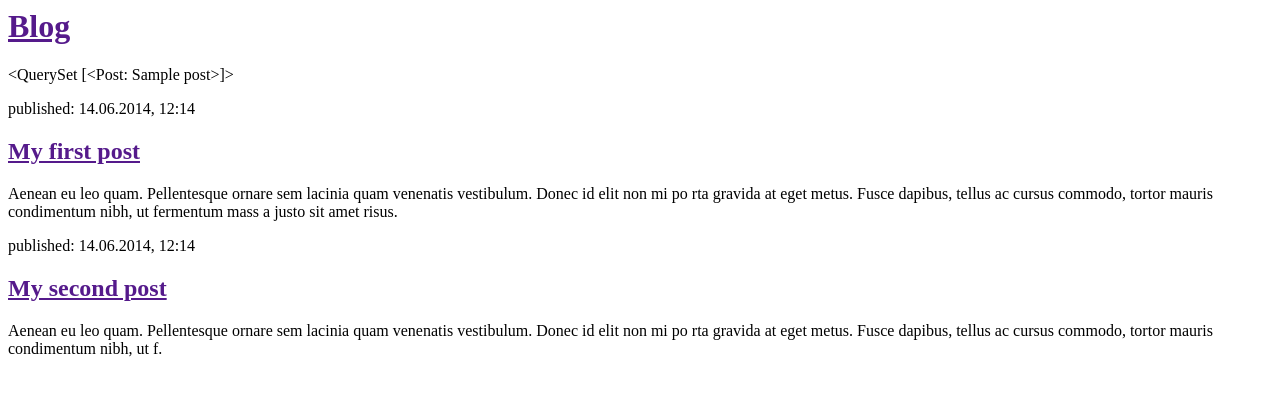
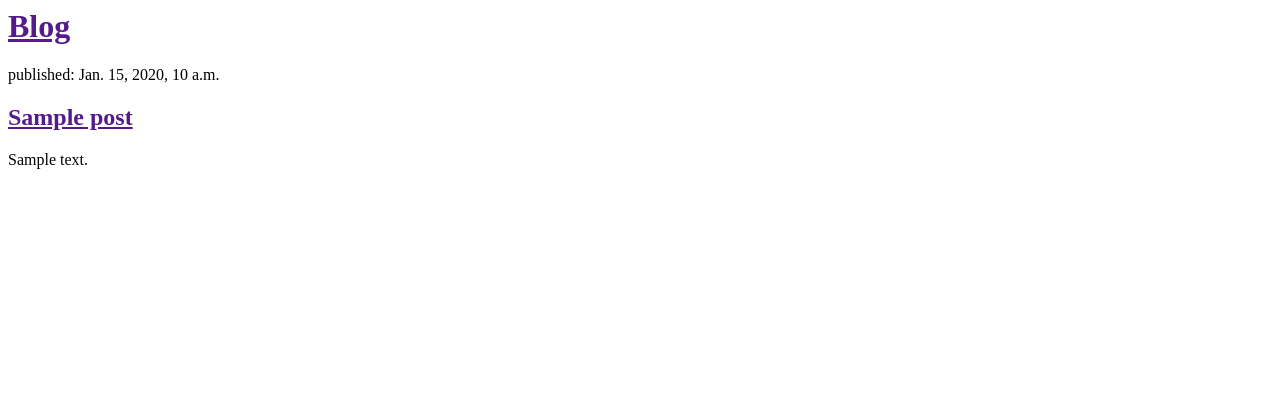
Before and after one commit to olivia-js/my-first-blog, a Django app: page / in a window 1280 px wide. Shown: the top 396 px of the page. Run offline with Django 3.2, Linux system fonts and the light colour scheme; tables that the repository leaves empty hold one stand-in row (values such as "Sample post").

Commit message:
fixed bug to ensure all posts are displyed

```diff
--- a/blog/templates/blog/post_list.html
+++ b/blog/templates/blog/post_list.html
@@ -7,22 +7,12 @@
     <p><h1><a href="">Blog</a></h1></p>
   </div>
   {% for post in posts %}
-    {{ posts }}
-  {% endfor %}
-  <div>
-    <p>published: 14.06.2014, 12:14</p>
-      <h2><a href="">My first post</a></h2>
-    <p>Aenean eu leo quam. Pellentesque ornare sem lacinia quam venenatis vestibulum. Donec id elit non mi po
-      rta gravida at eget metus. Fusce dapibus, tellus ac cursus commodo, tortor mauris condimentum nibh, ut fermentum mass
-      a justo sit amet risus.</p>
-  </div>
-
-  <div>
-    <p>published: 14.06.2014, 12:14</p>
-    <h2><a href="">My second post</a></h2>
-    <p>Aenean eu leo quam. Pellentesque ornare sem lacinia quam venenatis vestibulum. Donec id elit non mi po
-      rta gravida at eget metus. Fusce dapibus, tellus ac cursus commodo, tortor mauris condimentum nibh, ut f.</p>
-    </div>
+<div>
+<p>published: {{ post.published_date }}</p>
+<h2><a href="">{{ post.title }}</a></h2>
+<p>{{ post.text|linebreaksbr }}</p>
+</div>
+{% endfor %}
 
   </body>
 </html>
--- a/blog/views.py
+++ b/blog/views.py
@@ -4,5 +4,5 @@ from django.utils import timezone
 # Create your views here.
 
 def post_list(request):
-    posts = Post.objects.filter(published_date__lte=timezone.now()).order_by('published_date')
+    posts = Post.objects.order_by('id')
     return render(request, 'blog/post_list.html', {'posts': posts})
```
